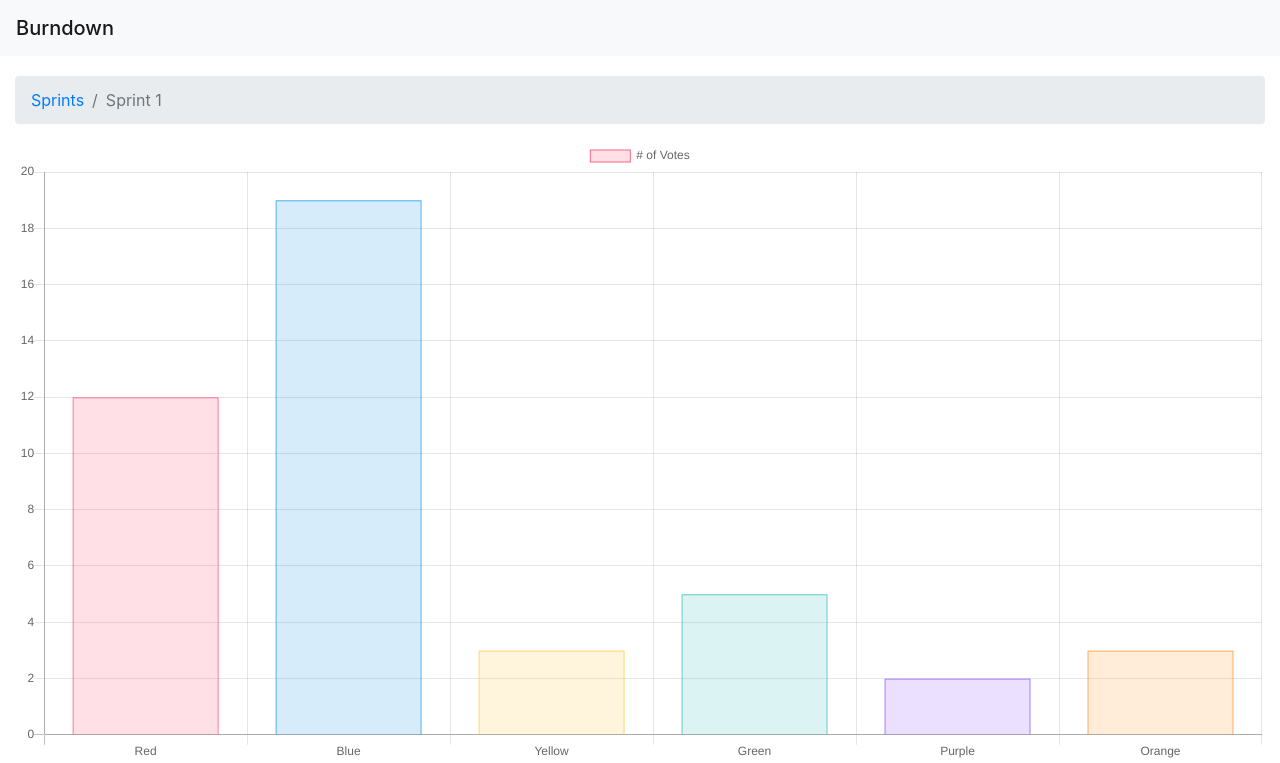
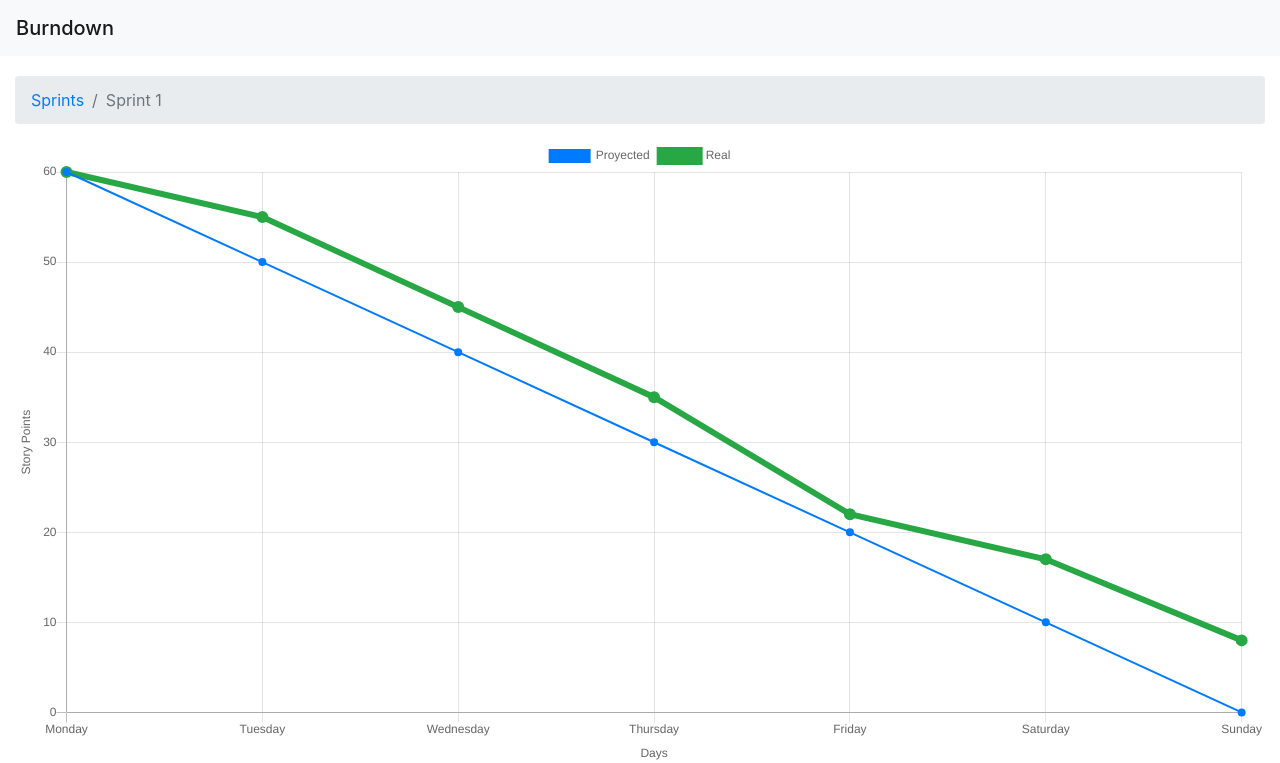
Before and after one commit to cesarloachamin/burndown, an Angular app: page /sprint/1 in a window 1280 px wide. Shown: the top 763 px of the page. Built offline with nearby package versions, Linux system fonts and the light colour scheme.

Commit message:
implement colors and axes for burndown

```diff
--- a/src/app/burndow-chart/burndow-chart.component.ts
+++ b/src/app/burndow-chart/burndow-chart.component.ts
@@ -1,6 +1,7 @@
 import { Component, OnInit, Input, ViewChild, ElementRef } from '@angular/core';
 import {Chart} from 'chart.js';
 import Sprint from '../model/sprint';
+declare var window:any;
 
 @Component({
   selector: 'app-burndow-chart',
@@ -17,41 +18,61 @@ export class BurndowChartComponent implements OnInit {
 
   ngOnInit() {
     this.chart = new Chart('burndownCanvas', {
-      type: 'bar',
+      type: 'line',
       data: {
-        labels: ['Red', 'Blue', 'Yellow', 'Green', 'Purple', 'Orange'],
-        datasets: [{
-          label: '# of Votes',
-          data: [12, 19, 3, 5, 2, 3],
-          backgroundColor: [
-            'rgba(255, 99, 132, 0.2)',
-            'rgba(54, 162, 235, 0.2)',
-            'rgba(255, 206, 86, 0.2)',
-            'rgba(75, 192, 192, 0.2)',
-            'rgba(153, 102, 255, 0.2)',
-            'rgba(255, 159, 64, 0.2)'
-          ],
-          borderColor: [
-            'rgba(255, 99, 132, 1)',
-            'rgba(54, 162, 235, 1)',
-            'rgba(255, 206, 86, 1)',
-            'rgba(75, 192, 192, 1)',
-            'rgba(153, 102, 255, 1)',
-            'rgba(255, 159, 64, 1)'
-          ],
-          borderWidth: 1
-        }]
+        labels: ['Monday', 'Tuesday', 'Wednesday', 'Thursday', 'Friday', 'Saturday', 'Sunday'],
+        datasets: [
+          {
+            label: 'Proyected',
+            borderColor: '#007bff', //danger #dc3545 //warning: #ffc107
+            backgroundColor: '#007bff',
+            lineTension: 0,
+            borderWidth: 2,
+            fill: false,
+            data: [60, 50, 40, 30, 20, 10, 0]
+          },
+          {
+            label: 'Real',
+            lineTension: 0,
+            backgroundColor: '#28a745',
+            borderColor: '#28a745',
+            borderWidth: 6,
+            fill: false,
+            data: [60, 55, 45, 35, 22, 17, 8]
+          }
+        ]
       },
       options: {
+        responsive: true,
+        title: {
+          display: false,
+          text: 'Burndown'
+        },
+        tooltips: {
+          mode: 'index',
+          intersect: false
+        },
+        hover: {
+          mode: 'nearest',
+          intersect: false
+        },
         scales: {
+          xAxes: [{
+            display: true,
+            scaleLabel: {
+              display: true,
+              labelString: 'Days'
+            }
+          }],
           yAxes: [{
-            ticks: {
-              beginAtZero: true
+            display: true,
+            scaleLabel: {
+              display: true,
+              labelString: 'Story Points'
             }
           }]
         }
       }
     });
   }
-
 }
```
